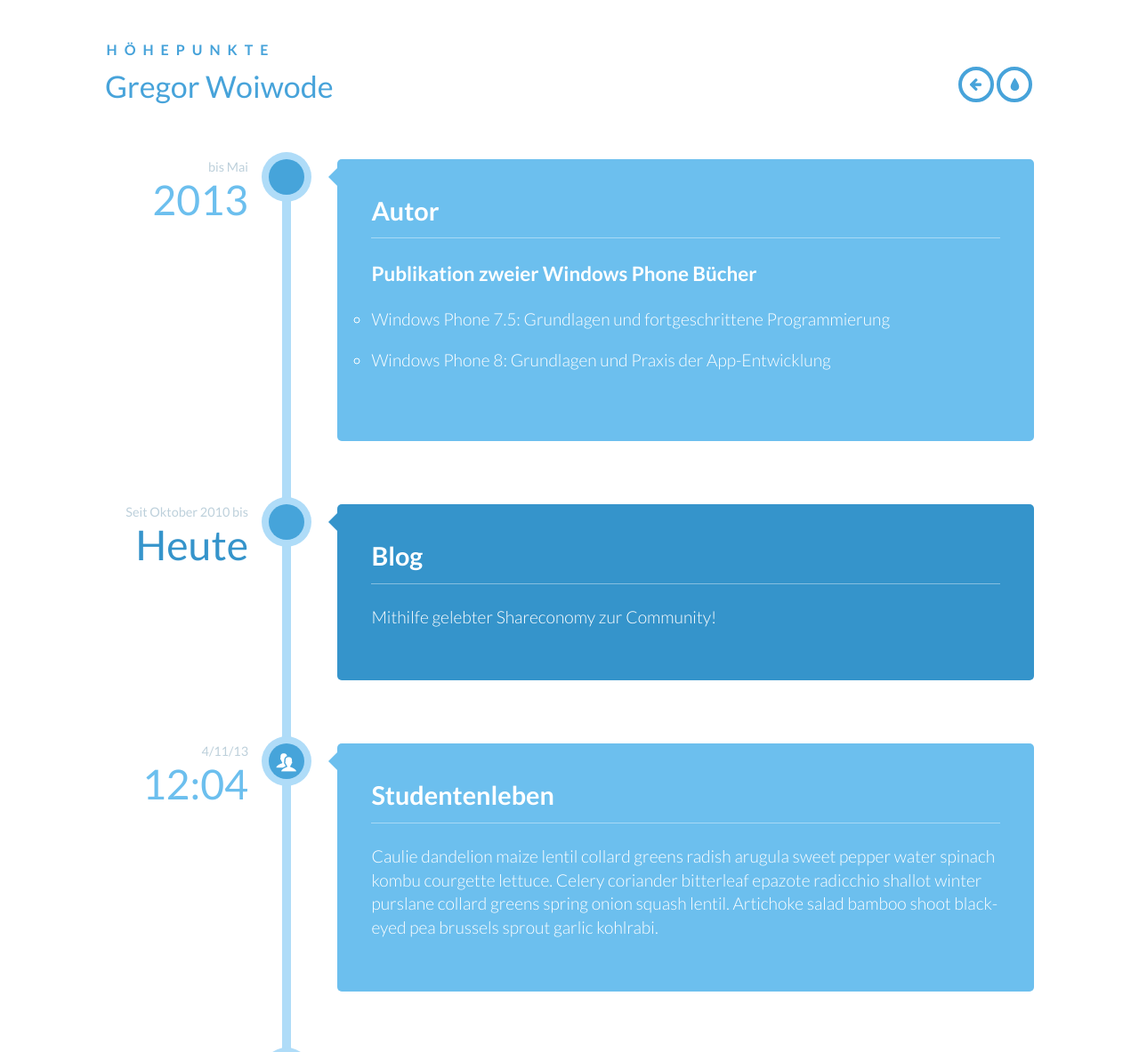
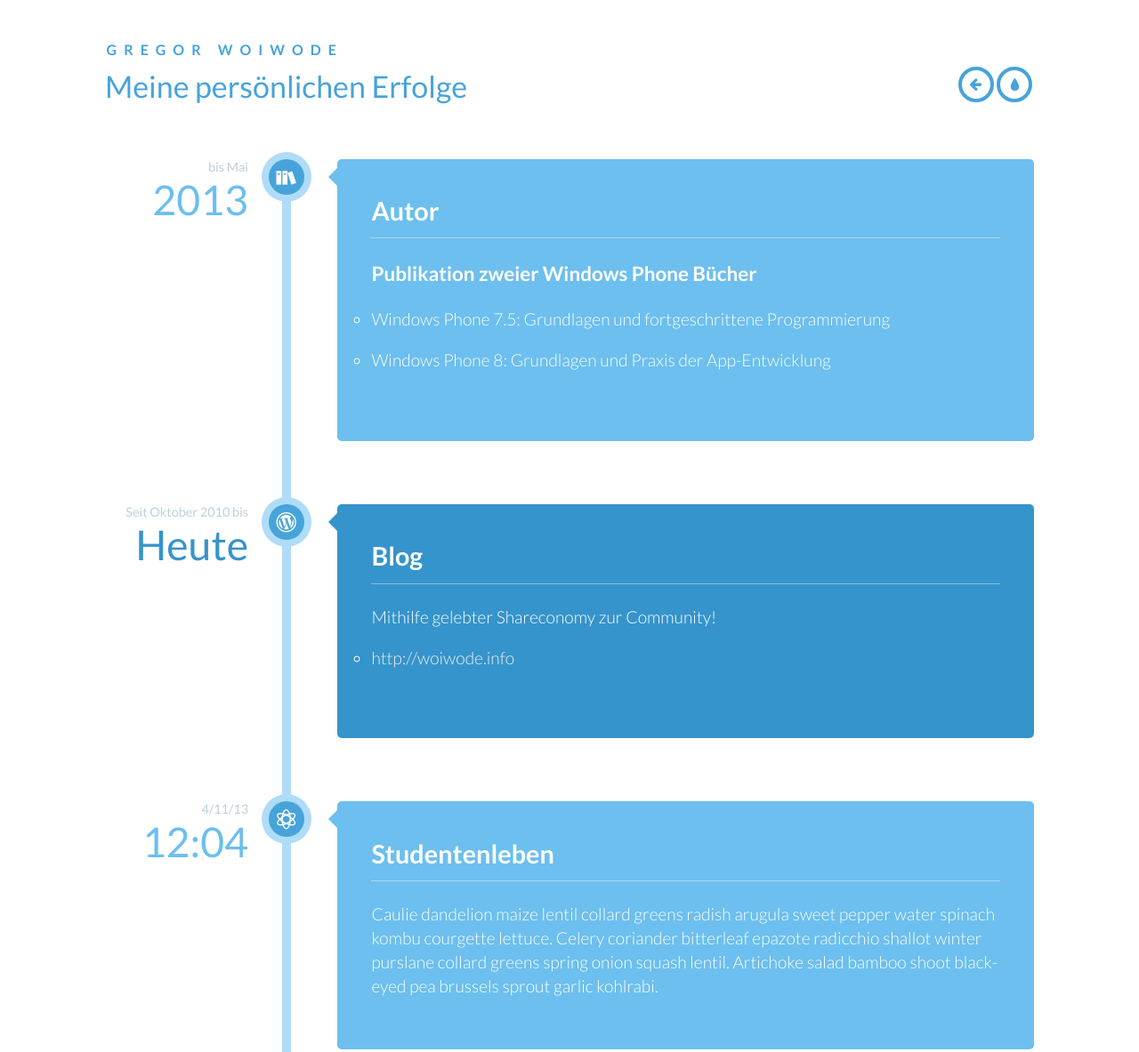
Before and after one commit to GregOnNet/Lebenslauf, a plain HTML site: page index.html in a window 1280 px wide. Shown: the top 1183 px of the page at 89% size. Drawn offline with Linux system fonts and the light colour scheme.

Commit message:
Icons in css angepasst + Header umbenannt

```diff
--- a/css/component.css
+++ b/css/component.css
@@ -133,20 +133,24 @@
 	margin: 0 0 0 -25px;
 }
 
-.cbp_tmicon-phone:before {
-	content: "\e005";
+.cbp_tmicon-books:before {
+	content: "\e000";
 }
 
-.cbp_tmicon-screen:before {
+.cbp_tmicon-community:before {
 	content: "\e001";
 }
 
-.cbp_tmicon-mail:before {
+.cbp_tmicon-html:before {
 	content: "\e002";
 }
 
-.cbp_tmicon-earth:before {
+.cbp_tmicon-education:before {
 	content: "\e003";
+}
+
+.cbp_tmicon-wordpress:before {
+	content: "\e004";
 }
 
 /* Example Media Queries */
--- a/index.html
+++ b/index.html
@@ -16,8 +16,8 @@
 	<body>
 		<div class="container">
 			<header class="clearfix">
-				<span>Höhepunkte</span>
-				<h1>Gregor Woiwode</h1>
+				<span>Gregor Woiwode</span>
+				<h1>Meine persönlichen Erfolge</h1>
 				<nav>
 					<a href="http://tympanus.net/Blueprints/ScrollingLayout/" class="icon-arrow-left" data-info="previous Blueprint">Previous Blueprint</a>
 					<a href="http://tympanus.net/codrops/?p=14941" class="icon-drop" data-info="back to the Codrops article">back to the Codrops article</a>
@@ -34,7 +34,7 @@
 				<ul class="cbp_tmtimeline">
 					<li>
 						<time class="cbp_tmtime"><span>bis Mai</span> <span>2013</span></time>
-						<div class="cbp_tmicon cbp_tmicon-phone"></div>
+						<div class="cbp_tmicon cbp_tmicon-books"></div>
 						<div class="cbp_tmlabel">
 							<h2>Autor</h2>
 							<h3>Publikation zweier Windows Phone Bücher</h3>
@@ -49,15 +49,19 @@
 					</li>
 					<li>
 						<time class="cbp_tmtime" datetime="2011-07-1 "><span>Seit Oktober 2010 bis</span> <span>Heute</span></time>
-						<div class="cbp_tmicon cbp_tmicon-phone"></div>
+						<div class="cbp_tmicon cbp_tmicon-wordpress"></div>
 						<div class="cbp_tmlabel">
 							<h2>Blog</h2>
-							<p>Mithilfe gelebter Shareconomy zur Community!</p>
+							<p>Mithilfe gelebter Shareconomy zur Community!
+								<ul>
+									<li><a href="http://woiwode.info" target="_blank">http://woiwode.info</a></li>
+								</ul>
+							</p>
 						</div>
 					</li>
 					<li>
 						<time class="cbp_tmtime" datetime="2013-04-11T12:04"><span>4/11/13</span> <span>12:04</span></time>
-						<div class="cbp_tmicon cbp_tmicon-screen"></div>
+						<div class="cbp_tmicon cbp_tmicon-education"></div>
 						<div class="cbp_tmlabel">
 							<h2>Studentenleben</h2>
 							<p>Caulie dandelion maize lentil collard greens radish arugula sweet pepper water spinach kombu courgette lettuce. Celery coriander bitterleaf epazote radicchio shallot winter purslane collard greens spring onion squash lentil. Artichoke salad bamboo shoot black-eyed pea brussels sprout garlic kohlrabi.</p>
@@ -65,9 +69,17 @@
 					</li>
 					<li>
 						<time class="cbp_tmtime" datetime="2013-04-13 05:36"><span>4/13/13</span> <span>05:36</span></time>
-						<div class="cbp_tmicon cbp_tmicon-mail"></div>
+						<div class="cbp_tmicon cbp_tmicon-html"></div>
 						<div class="cbp_tmlabel">
 							<h2>Softwareentwicklung in Leipzig</h2>
+							<p>Parsnip lotus root celery yarrow seakale tomato collard greens tigernut epazote ricebean melon tomatillo soybean chicory broccoli beet greens peanut salad. Lotus root burdock bell pepper chickweed shallot groundnut pea sprouts welsh onion wattle seed pea salsify turnip scallion peanut arugula bamboo shoot onion swiss chard. Avocado tomato peanut soko amaranth grape fennel chickweed mung bean soybean endive squash beet greens carrot chicory green bean. Tigernut dandelion sea lettuce garlic daikon courgette celery maize parsley komatsuna black-eyed pea bell pepper aubergine cauliflower zucchini. Quandong pea chickweed tomatillo quandong cauliflower spinach water spinach.</p>
+						</div>
+					</li>
+					<li>
+						<time class="cbp_tmtime"><span>seit Oktober 2010 bis</span> <span>Heute</span></time>
+						<div class="cbp_tmicon cbp_tmicon-community"></div>
+						<div class="cbp_tmlabel">
+							<h2>Impulse aus der Community</h2>
 							<p>Parsnip lotus root celery yarrow seakale tomato collard greens tigernut epazote ricebean melon tomatillo soybean chicory broccoli beet greens peanut salad. Lotus root burdock bell pepper chickweed shallot groundnut pea sprouts welsh onion wattle seed pea salsify turnip scallion peanut arugula bamboo shoot onion swiss chard. Avocado tomato peanut soko amaranth grape fennel chickweed mung bean soybean endive squash beet greens carrot chicory green bean. Tigernut dandelion sea lettuce garlic daikon courgette celery maize parsley komatsuna black-eyed pea bell pepper aubergine cauliflower zucchini. Quandong pea chickweed tomatillo quandong cauliflower spinach water spinach.</p>
 						</div>
 					</li>
```
